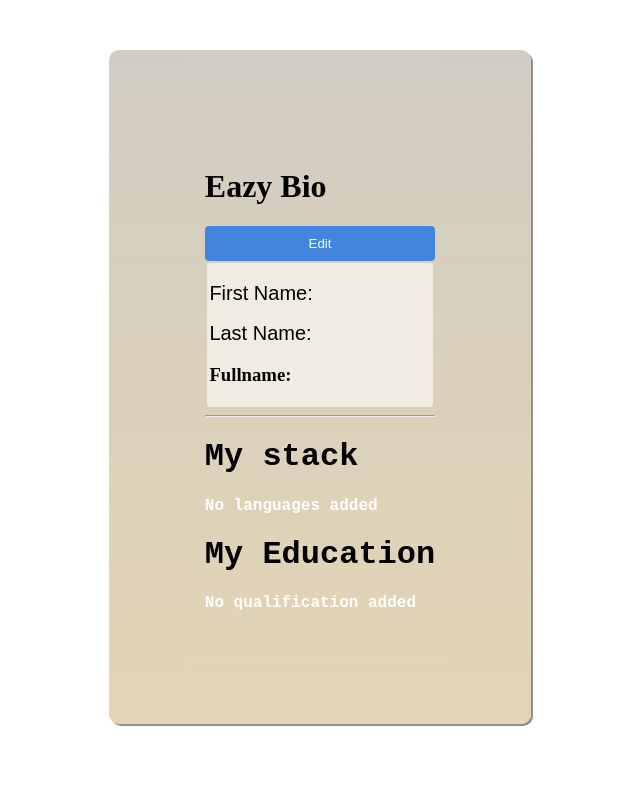
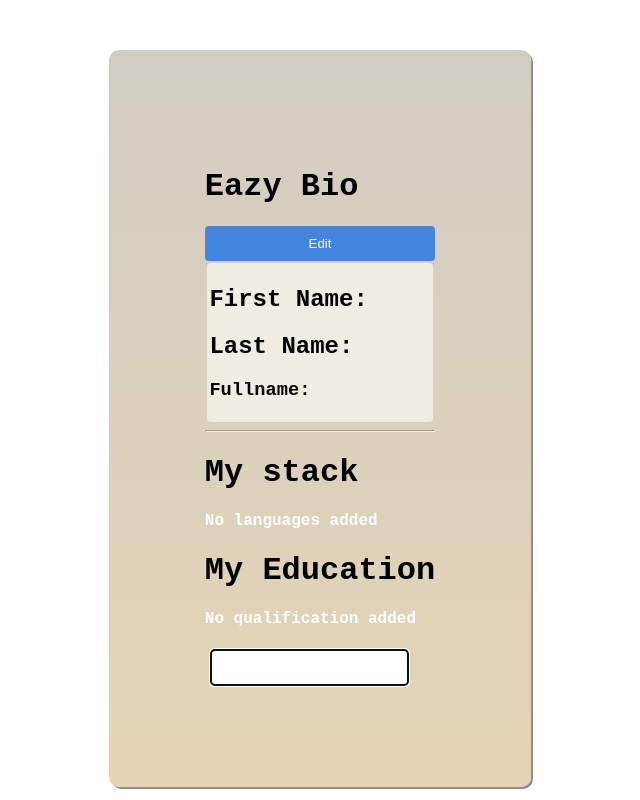
Before and after one commit to EvansMutwiri/vuejs-roadmap, a Vue app: page / in a window 1280 px wide. Shown: the whole page, without its empty margins (320-960 px from the left). Built offline with nearby package versions, Linux system fonts and the light colour scheme.

Commit message:
focus form onmounted

```diff
--- a/src/components/Options.vue
+++ b/src/components/Options.vue
@@ -5,7 +5,8 @@
 
         </div>
 
-        <button class="cancel" v-if="editing" @click="edit(false)">Cancel</button> <button class="save" v-else @click="edit(true)"> Edit </button>
+        <button class="cancel" v-if="editing" @click="edit(false)">Cancel</button> <button class="save" v-else
+            @click="edit(true)"> Edit </button>
 
         <div :class="['details']">
             <h2>First Name: {{ firstName }}</h2>
@@ -23,22 +24,15 @@
         <div class="languages">
             <h1>My stack</h1>
             <ul>
-                <li v-for="{id, label} in languages" :key="id"> {{ label }}</li>
+                <li v-for="{ id, label } in languages" :key="id"> {{ label }}</li>
             </ul>
             <p v-if="!languages.length">No languages added</p>
         </div>
 
-        <form
-            v-if="editing"
-            @submit.prevent="addLang"
-        >
-            <input
-                type="text"
-                v-model="newItem"
-                placeholder="Add new language"
-            >
+        <form v-if="editing" @submit.prevent="addLang">
+            <input type="text" v-model="newItem" placeholder="Add new language">
 
-        <button v-bind:disabled="newItem.length === 0">Save</button>
+            <button v-bind:disabled="newItem.length === 0">Save</button>
 
         </form>
 
@@ -49,45 +43,37 @@
             <p v-if="qualifications.length < 2 && editing">press enter to add value</p>
 
             <ul>
-                <li v-for="{id, label, completedStatus} in reversedItems" :key="id" :class="[completedStatus ? 'completed': '']"> {{ label }}</li>
+                <li v-for="{ id, label, completedStatus } in reversedItems" :key="id"
+                    :class="[completedStatus ? 'completed' : '']"> {{ label }}</li>
             </ul>
             <p v-if="!qualifications.length">No qualification added</p>
         </div>
 
-        <form
-            v-if="editing"
-            @submit.prevent="addEdu"
-        >
-            <input
-                type="text"
-                v-model="newEdu"
-                placeholder="Add qualification"
-            >
+        <input type="text" ref="editRef">
+
+        <form v-if="editing" @submit.prevent="addEdu">
+            <input type="text" v-model="newEdu" placeholder="Add qualification">
 
             <label>
                 <input type="checkbox" v-model="completedStatus">Completed
             </label>
 
-        <button v-bind:disabled="newEdu.length === 0">Save</button>
+            <button v-bind:disabled="newEdu.length === 0">Save</button>
 
         </form>
     </div>
 </template>
 
 <script>
-import { ref, reactive} from '@vue/reactivity';
+import { ref, reactive } from '@vue/reactivity';
 
 // import computed
-import { computed } from '@vue/runtime-core';
+import { computed, onMounted } from '@vue/runtime-core';
 export default {
     setup() {
 
         let first = ref('');
         let last = ref('');
-        // let details = reactive({
-        //     contact: '0722000000',
-        //     address: 'Nairobi'
-        // });
 
         const fullName = computed(() => {
             return first.value + ' ' + last.value;
@@ -106,28 +92,34 @@ export default {
         let completedStatus = ref(false)
 
         let addLang = () => {
-            languages.value.push({id: languages.value.length + 1, label: newItem.value });
+            languages.value.push({ id: languages.value.length + 1, label: newItem.value });
             newItem.value = "";
         }
 
         let addEdu = () => {
-            qualifications.value.push({id: qualifications.value.length + 1, label: newEdu.value, completedStatus: completedStatus.value });
+            qualifications.value.push({ id: qualifications.value.length + 1, label: newEdu.value, completedStatus: completedStatus.value });
             newEdu.value = "";
             completedStatus.value = "";
         }
 
         let editing = ref(false);
 
-        let edit = (e)=> {
+        let edit = (e) => {
             editing.value = e;
             newItem.value = "";
             newEdu.value = "";
-            completedStatus.value="";
+            completedStatus.value = "";
         }
 
         const reversedItems = computed(() => {
             return [...qualifications.value].reverse()
         });
+
+        let editRef = ref(null);
+
+        onMounted(()=> {
+            editRef.value.focus()
+        })
 
         return {
             firstName: first,
@@ -144,7 +136,8 @@ export default {
             newEdu,
             addEdu,
             completedStatus,
-            reversedItems
+            reversedItems,
+            editRef
         }
     }
 }
@@ -156,6 +149,7 @@ body {
     justify-content: center;
     flex-direction: column;
     align-items: center;
+    font-family: 'Courier New', Courier, monospace;
 }
 
 .header {
@@ -183,9 +177,10 @@ h1 {
     font: 50px Georgia, serif 800;
 }
 
-h2 {
-    font: 20px Arial, sans-serif;
-}
+// h2 {
+//     font: 20px Arial, sans-serif;
+// }
+
 button {
     color: #fbfbfb;
     background: #4384df;
@@ -207,6 +202,7 @@ button {
 .save {
     width: 100%;
 }
+
 input {
     margin: 5px;
     border: #4384df 1px solid;
```
